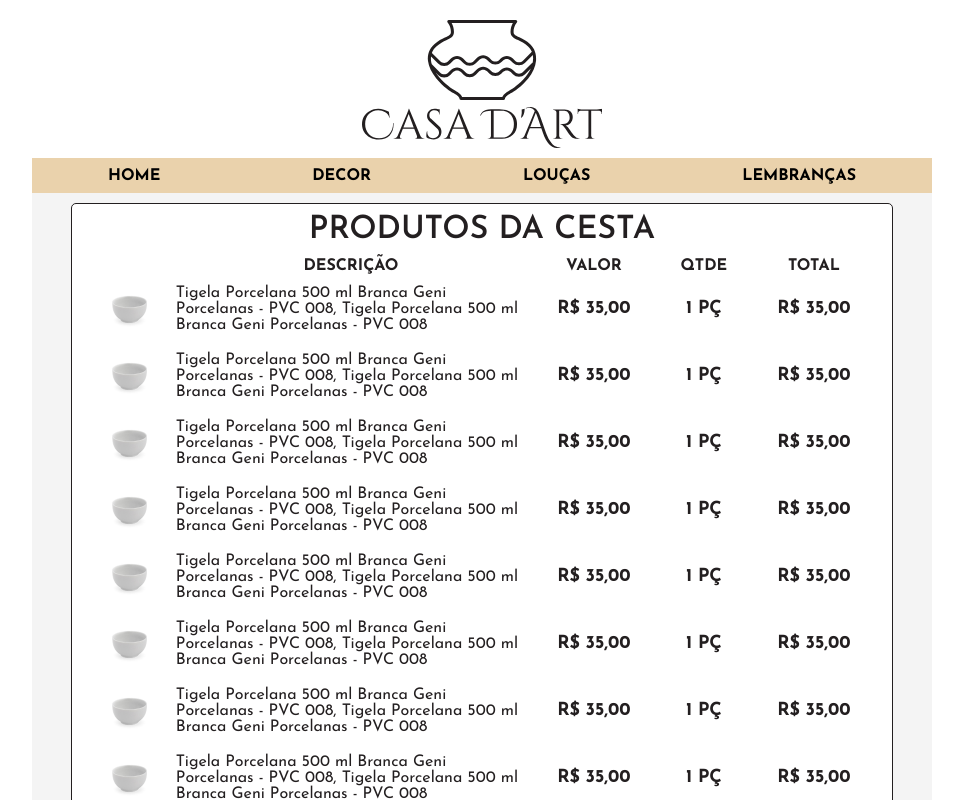
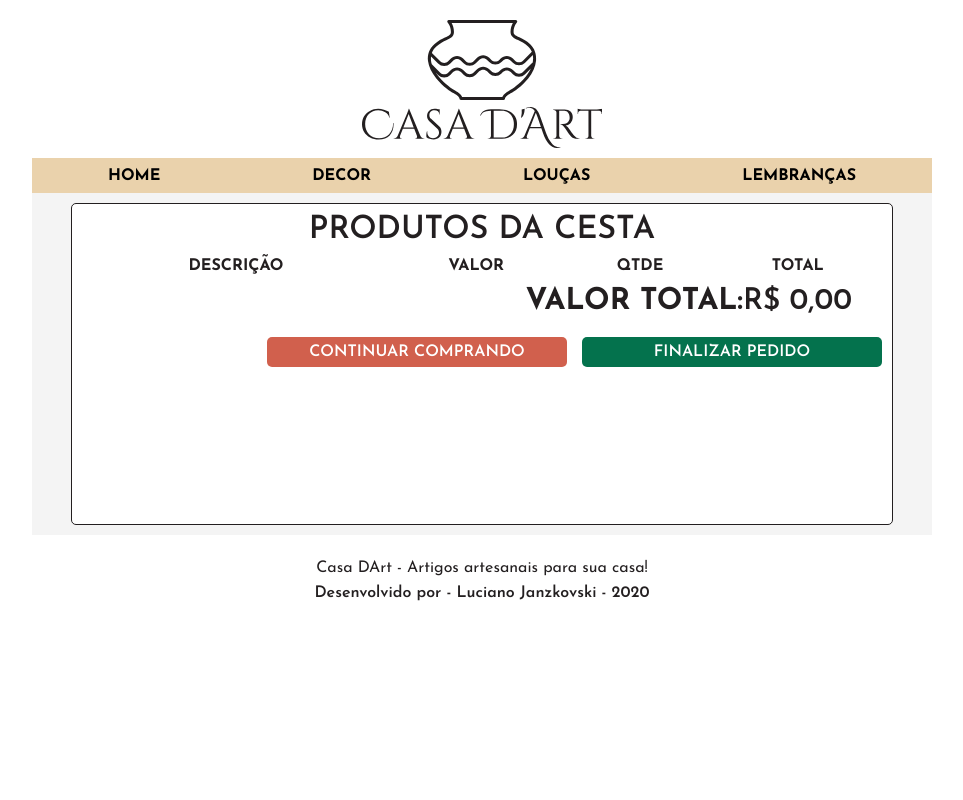
Before and after one commit to lucianojz/casa-dart-frontend, a React (Create React App) app: page /cesta in a window 1280 px wide. Shown: the top 800 px of the page, without its empty margins (158-1121 px from the left). Built offline with nearby package versions, Linux system fonts and the light colour scheme.

Commit message:
Load Values from API

```diff
--- a/src/pages/Basket/index.tsx
+++ b/src/pages/Basket/index.tsx
@@ -1,9 +1,9 @@
-import React from 'react';
+import React, { useCallback, useEffect, useState } from 'react';
 
 import Layout from '../../components/Layout';
 
 import TigelaImageSmall from '../../assets/tigela01-s.png';
-import CanecaImageSmall from '../../assets/caneca01-s.png';
+// import CanecaImageSmall from '../../assets/caneca01-s.png';
 
 import {
   Container,
@@ -13,14 +13,53 @@
   BasketTotal,
 } from './styles';
 
+interface ProductBasket {
+  product_id: string;
+  description: string;
+  amount: number;
+  value: number;
+  freight_charge: number;
+}
+
+interface Basket {
+  products: ProductBasket[];
+}
+
 const Basket: React.FC = () => {
+  const [productsBasket, setProductsBasket] = useState<ProductBasket[]>([]);
+  const [total, setTotal] = useState(0);
+
+  const handleLoadBasket = useCallback(() => {
+    const localStorageBasket = localStorage.getItem('@Shop:basket');
+
+    if (localStorageBasket) {
+      const tempBasket = JSON.parse(localStorageBasket) as Basket;
+      setProductsBasket(tempBasket.products);
+
+      let calcTotal = 0;
+
+      productsBasket.forEach(product => {
+        calcTotal += product.amount * product.value;
+      });
+
+      setTotal(calcTotal);
+    }
+  }, [productsBasket]);
+
+  useEffect(() => {
+    handleLoadBasket();
+  }, [handleLoadBasket]);
+
   return (
     <Layout showSearch={false}>
       <Container>
         <BasketBody>
+          {productsBasket && (
+            <>
               <BasketProducts>
                 <h1>PRODUTOS DA CESTA</h1>
                 <table>
+                  <thead>
                     <tr>
                       <th> </th>
                       <th>DESCRIÇÃO</th>
@@ -28,165 +67,61 @@
                       <th>QTDE</th>
                       <th>TOTAL</th>
                     </tr>
-              <tr>
+                  </thead>
+                  <tbody>
+                    {productsBasket.map(product => (
+                      <tr key={product.product_id}>
                         <td className="ImageCol">
                           <img src={TigelaImageSmall} alt="" />
                         </td>
                         <td className="DescriptionCol">
+                          <span>{product.description}</span>
+                        </td>
+                        <td className="ValueCol">
                           <span>
-                    Tigela Porcelana 500 ml Branca Geni Porcelanas - PVC 008,
-                    Tigela Porcelana 500 ml Branca Geni Porcelanas - PVC 008
+                            {Number(product.value).toLocaleString('pt-BR', {
+                              style: 'currency',
+                              currency: 'BRL',
+                            })}
                           </span>
                         </td>
-                <td className="ValueCol">
-                  <span>R$ 35,00</span>
-                </td>
-                <td className="AmountCol">1 PÇ</td>
+                        <td className="AmountCol">{`${product.amount} PÇ`}</td>
                         <td className="TotalCol">
-                  <span>R$ 35,00</span>
+                          <span>
+                            {Number(
+                              product.value * product.amount,
+                            ).toLocaleString('pt-BR', {
+                              style: 'currency',
+                              currency: 'BRL',
+                            })}
+                          </span>
                         </td>
                       </tr>
-              <tr>
-                <td className="ImageCol">
-                  <img src={TigelaImageSmall} alt="" />
-                </td>
-                <td className="DescriptionCol">
-                  <span>
-                    Tigela Porcelana 500 ml Branca Geni Porcelanas - PVC 008,
-                    Tigela Porcelana 500 ml Branca Geni Porcelanas - PVC 008
-                  </span>
-                </td>
-                <td className="ValueCol">
-                  <span>R$ 35,00</span>
-                </td>
-                <td className="AmountCol">1 PÇ</td>
-                <td className="TotalCol">
-                  <span>R$ 35,00</span>
-                </td>
-              </tr>
-              <tr>
-                <td className="ImageCol">
-                  <img src={TigelaImageSmall} alt="" />
-                </td>
-                <td className="DescriptionCol">
-                  <span>
-                    Tigela Porcelana 500 ml Branca Geni Porcelanas - PVC 008,
-                    Tigela Porcelana 500 ml Branca Geni Porcelanas - PVC 008
-                  </span>
-                </td>
-                <td className="ValueCol">
-                  <span>R$ 35,00</span>
-                </td>
-                <td className="AmountCol">1 PÇ</td>
-                <td className="TotalCol">
-                  <span>R$ 35,00</span>
-                </td>
-              </tr>
-              <tr>
-                <td className="ImageCol">
-                  <img src={TigelaImageSmall} alt="" />
-                </td>
-                <td className="DescriptionCol">
-                  <span>
-                    Tigela Porcelana 500 ml Branca Geni Porcelanas - PVC 008,
-                    Tigela Porcelana 500 ml Branca Geni Porcelanas - PVC 008
-                  </span>
-                </td>
-                <td className="ValueCol">
-                  <span>R$ 35,00</span>
-                </td>
-                <td className="AmountCol">1 PÇ</td>
-                <td className="TotalCol">
-                  <span>R$ 35,00</span>
-                </td>
-              </tr>
-              <tr>
-                <td className="ImageCol">
-                  <img src={TigelaImageSmall} alt="" />
-                </td>
-                <td className="DescriptionCol">
-                  <span>
-                    Tigela Porcelana 500 ml Branca Geni Porcelanas - PVC 008,
-                    Tigela Porcelana 500 ml Branca Geni Porcelanas - PVC 008
-                  </span>
-                </td>
-                <td className="ValueCol">
-                  <span>R$ 35,00</span>
-                </td>
-                <td className="AmountCol">1 PÇ</td>
-                <td className="TotalCol">
-                  <span>R$ 35,00</span>
-                </td>
-              </tr>
-              <tr>
-                <td className="ImageCol">
-                  <img src={TigelaImageSmall} alt="" />
-                </td>
-                <td className="DescriptionCol">
-                  <span>
-                    Tigela Porcelana 500 ml Branca Geni Porcelanas - PVC 008,
-                    Tigela Porcelana 500 ml Branca Geni Porcelanas - PVC 008
-                  </span>
-                </td>
-                <td className="ValueCol">
-                  <span>R$ 35,00</span>
-                </td>
-                <td className="AmountCol">1 PÇ</td>
-                <td className="TotalCol">
-                  <span>R$ 35,00</span>
-                </td>
-              </tr>
-              <tr>
-                <td className="ImageCol">
-                  <img src={TigelaImageSmall} alt="" />
-                </td>
-                <td className="DescriptionCol">
-                  <span>
-                    Tigela Porcelana 500 ml Branca Geni Porcelanas - PVC 008,
-                    Tigela Porcelana 500 ml Branca Geni Porcelanas - PVC 008
-                  </span>
-                </td>
-                <td className="ValueCol">
-                  <span>R$ 35,00</span>
-                </td>
-                <td className="AmountCol">1 PÇ</td>
-                <td className="TotalCol">
-                  <span>R$ 35,00</span>
-                </td>
-              </tr>
-              <tr>
-                <td className="ImageCol">
-                  <img src={TigelaImageSmall} alt="" />
-                </td>
-                <td className="DescriptionCol">
-                  <span>
-                    Tigela Porcelana 500 ml Branca Geni Porcelanas - PVC 008,
-                    Tigela Porcelana 500 ml Branca Geni Porcelanas - PVC 008
-                  </span>
-                </td>
-                <td className="ValueCol">
-                  <span>R$ 35,00</span>
-                </td>
-                <td className="AmountCol">1 PÇ</td>
-                <td className="TotalCol">
-                  <span>R$ 35,00</span>
-                </td>
-              </tr>
+                    ))}
+                  </tbody>
                 </table>
                 <BasketTotal>
                   <span>
-                VALOR TOTAL: <strong> R$ 35,00</strong>
+                    VALOR TOTAL:
+                    <strong>
+                      {Number(total).toLocaleString('pt-BR', {
+                        style: 'currency',
+                        currency: 'BRL',
+                      })}
+                    </strong>
                   </span>
                 </BasketTotal>
               </BasketProducts>
               <BasketFooter>
                 <a className="ButtonBuyMore" href="/">
-              CONTINUAR COMRANDO
+                  CONTINUAR COMPRANDO
                 </a>
-            <a className="ButtonOrder" href="/">
+                <a className="ButtonOrder" href="/login">
                   FINALIZAR PEDIDO
                 </a>
               </BasketFooter>
+            </>
+          )}
         </BasketBody>
       </Container>
     </Layout>
--- a/src/pages/Product/index.tsx
+++ b/src/pages/Product/index.tsx
@@ -39,6 +39,7 @@
 
 interface ProductBasket {
   product_id: string;
+  description: string;
   amount: number;
   value: number;
   freight_charge: number;
@@ -49,16 +50,20 @@
 }
 
 const Product: React.FC = () => {
-  const [product, setProduct] = useState<ProductData | null>(null);
+  const [product, setProduct] = useState<ProductData>({} as ProductData);
   const { addToast } = useToast();
 
   const { params } = useRouteMatch<ProductParams>();
 
-  useEffect(() => {
+  const handleLoadProduct = useCallback(() => {
     api.get(`products/${params.id}`).then(response => {
       setProduct(response.data);
     });
   }, [params.id]);
+
+  useEffect(() => {
+    handleLoadProduct();
+  }, [handleLoadProduct]);
 
   const handleAddToBasket = useCallback(() => {
     const basket = localStorage.getItem('@Shop:basket');
@@ -84,11 +89,14 @@
       return;
     }
 
+    handleLoadProduct();
+
     tempBasket.products.push({
       product_id: params.id,
       amount: 1,
-      value: product?.value,
-      freight_charge: product?.freight_charge,
+      description: product.description,
+      value: product.value,
+      freight_charge: product.freight_charge,
     } as ProductBasket);
 
     addToast({
@@ -98,7 +106,7 @@
     });
 
     localStorage.setItem('@Shop:basket', JSON.stringify(tempBasket));
-  }, []);
+  }, [handleLoadProduct, product, addToast, params.id]);
 
   return (
     <>
```
Lines whose indentation alone changed are shown as unchanged.
